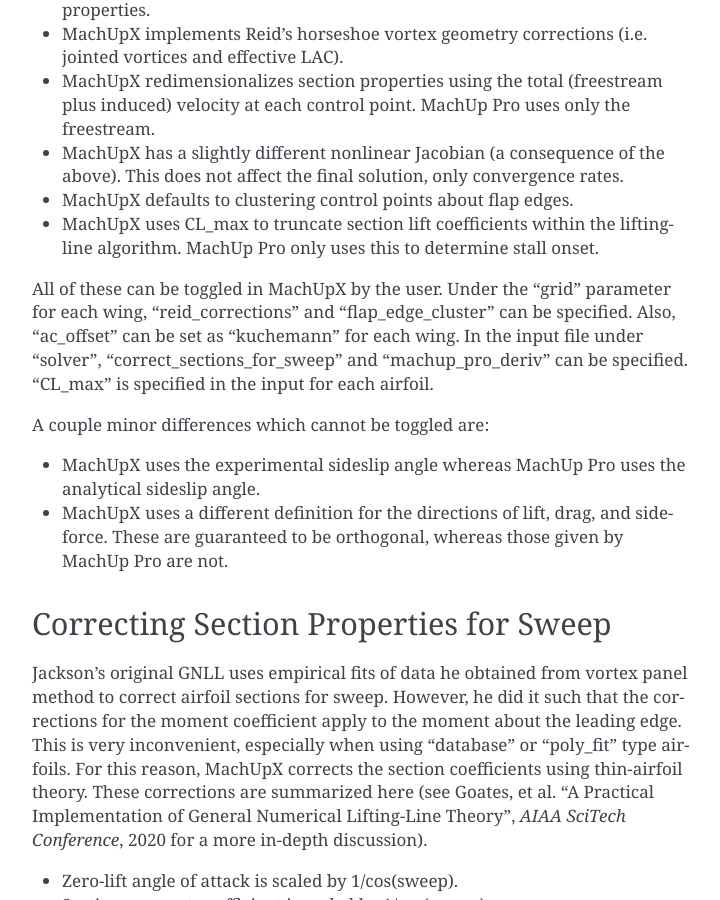
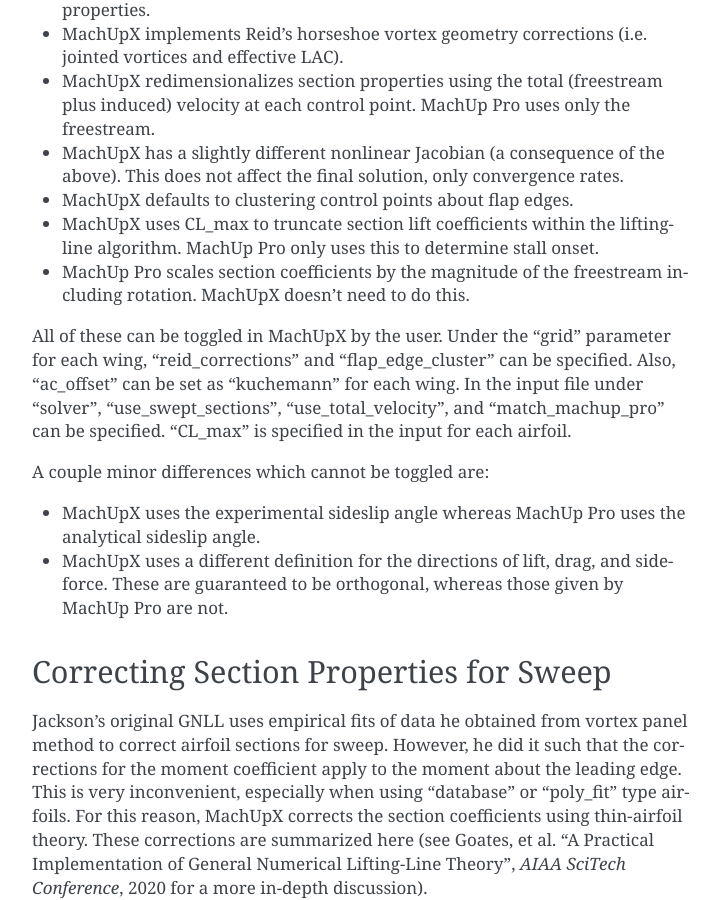
Before and after one commit to usuaero/MachUpX, a Sphinx documentation site: the page built from docs/source/developer_notes.md, in a window 1280 px wide and 900 px high, scrolled down 3898 px. Shown: the whole window, without its empty margins (388-1108 px from the left). Built offline with Sphinx 7.4.7, drawn with Linux system fonts in a browser that asks for light colours.

Commit message:
Confirmed MachUp pro toggles are working.

```diff
--- a/docs/source/developer_notes.md
+++ b/docs/source/developer_notes.md
@@ -68,8 +68,9 @@
 * MachUpX has a slightly different nonlinear Jacobian (a consequence of the above). This does not affect the final solution, only convergence rates.
 * MachUpX defaults to clustering control points about flap edges.
 * MachUpX uses CL_max to truncate section lift coefficients within the lifting-line algorithm. MachUp Pro only uses this to determine stall onset.
+* MachUp Pro scales section coefficients by the magnitude of the freestream including rotation. MachUpX doesn't need to do this.
 
-All of these can be toggled in MachUpX by the user. Under the "grid" parameter for each wing, "reid_corrections" and "flap_edge_cluster" can be specified. Also, "ac_offset" can be set as "kuchemann" for each wing. In the input file under "solver", "correct_sections_for_sweep" and "machup_pro_deriv" can be specified. "CL_max" is specified in the input for each airfoil.
+All of these can be toggled in MachUpX by the user. Under the "grid" parameter for each wing, "reid_corrections" and "flap_edge_cluster" can be specified. Also, "ac_offset" can be set as "kuchemann" for each wing. In the input file under "solver", "use_swept_sections", "use_total_velocity", and "match_machup_pro" can be specified. "CL_max" is specified in the input for each airfoil.
 
 A couple minor differences which cannot be toggled are:
 
```
Also changed, not shown: 1 other file.
